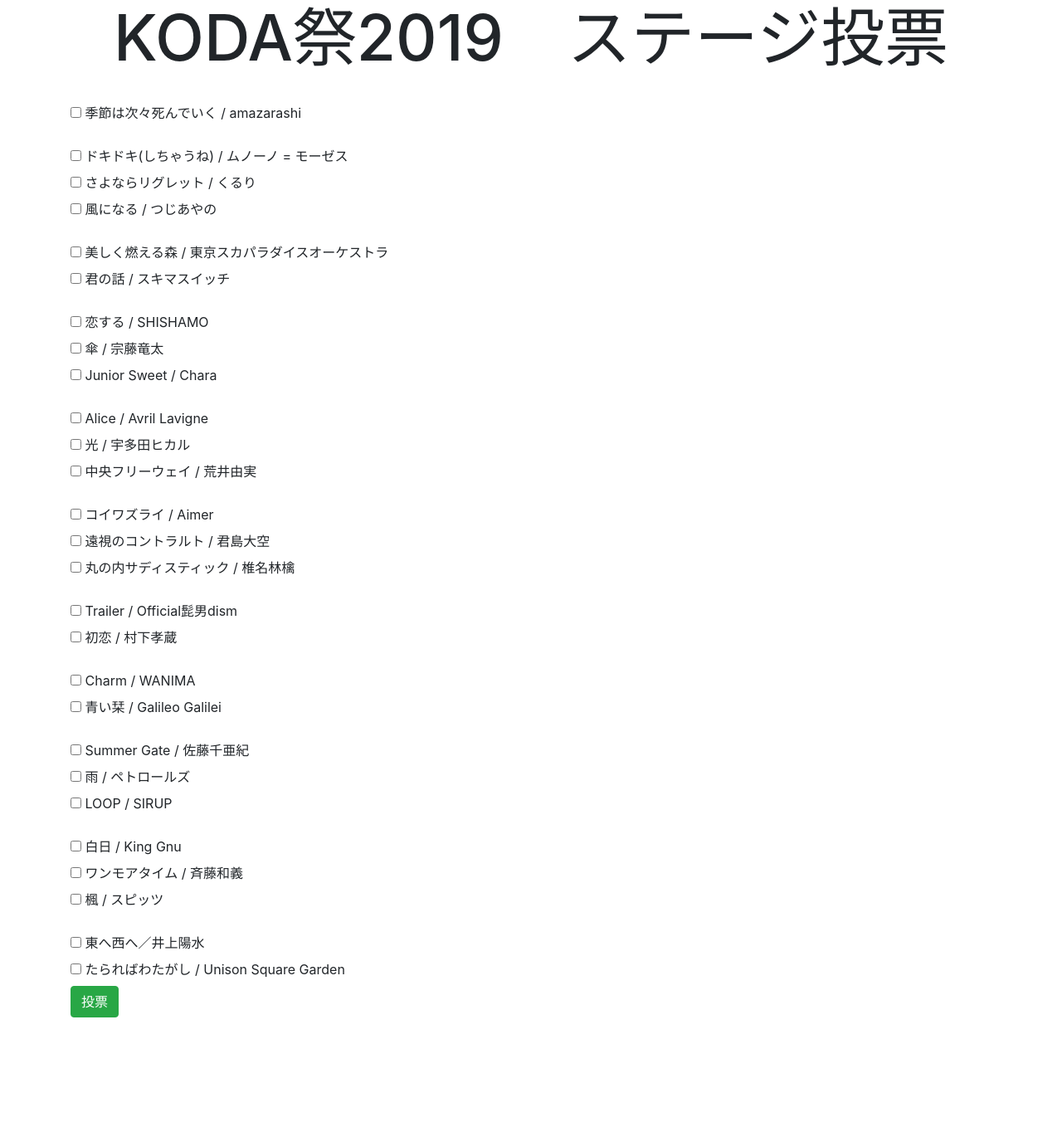
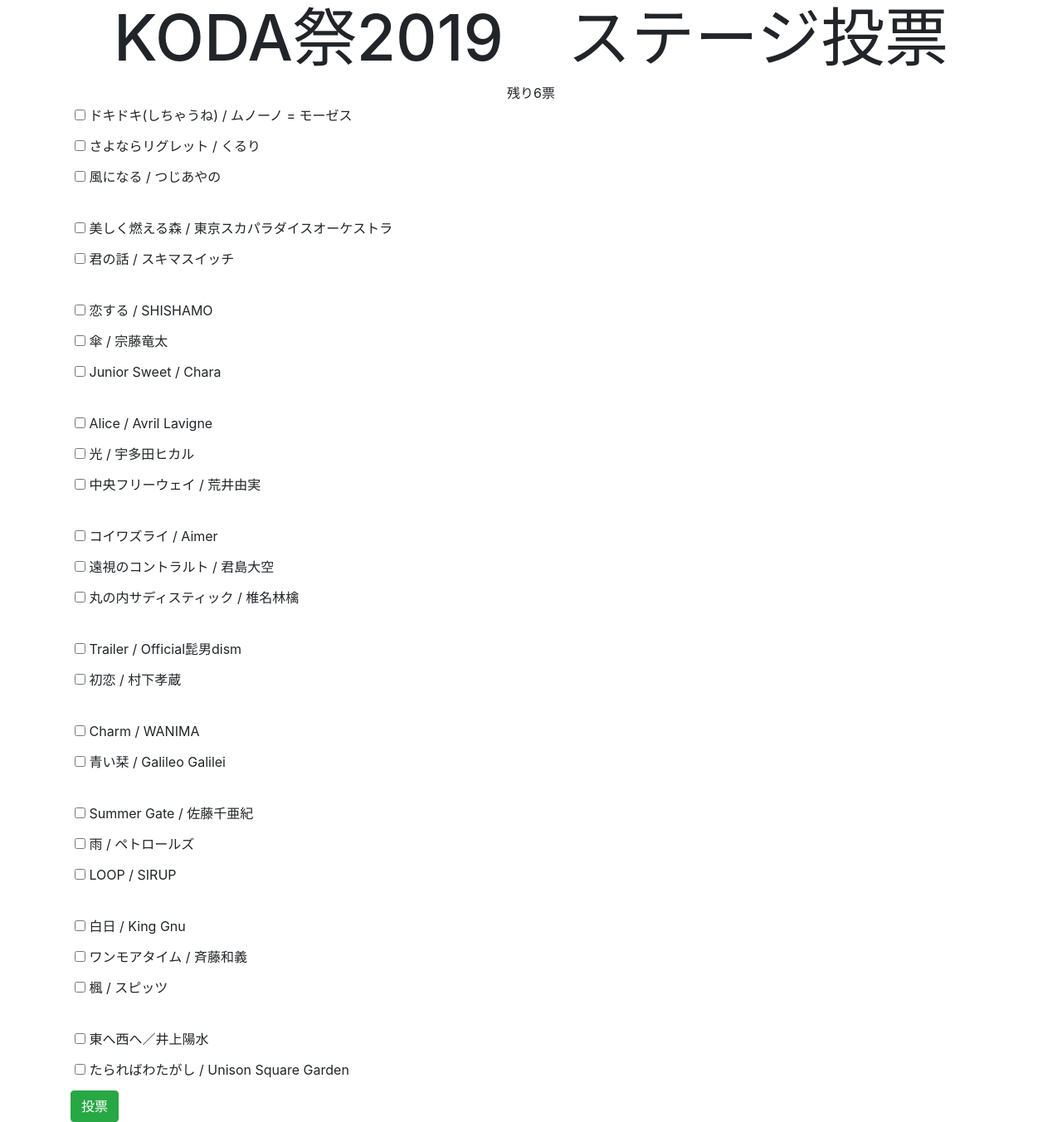
Before and after one commit to yu-ichiro/2019KODA_questionnaire, a Flask app: page / in a window 1280 px wide. Shown: the whole page at 83% size. Before the commit the page ends 1226 px from the top, so only its background shows below. Run offline with Flask 2, Linux system fonts and the light colour scheme; some libraries are stand-ins or nearby versions.

Commit message:
frontend brushup

```diff
--- a/app.py
+++ b/app.py
@@ -59,24 +59,28 @@ def questionnaire():
     if request.method == 'GET':
         return render_template('index.html', songs=json.dumps(songs))
     if request.method == 'POST':
-        votes = [
-            {
-                'id': _id,
-                'name': songs[int(_id)][0],
-                'reason': request.form.get('reason_' + _id, ''),
-                'vote_num': 2 if request.form.get('second_vote', None) == _id else 1
-            }
-            for _id in request.form.getlist('first_vote')
-        ]
-        file_path = 'votes/vote_{}.json'.format(session['id'])
-        if os.path.exists(file_path):
-            return jsonify({'status': 'error', 'errors': ['投票済みです']})
-        with open(file_path, 'w') as fp:
-            for vote in votes:
-                json.dump(vote, fp, ensure_ascii=False)
-                fp.write('\n')
-        return jsonify({'status': 'success'})
+        try:
+            votes = [
+                {
+                    'id': _id,
+                    'name': songs[int(_id)][0],
+                    'reason': request.form.get('reason_' + _id, ''),
+                    'vote_num': 2 if request.form.get('second_vote', None) == _id else 1
+                }
+                for _id in request.form.getlist('first_vote')
+            ]
+            file_path = 'votes/vote_{}.json'.format(session['id'])
+            if os.path.exists(file_path):
+                return jsonify({'status': 'error', 'errors': ['投票済みです']})
+            with open(file_path, 'w') as fp:
+                for vote in votes:
+                    json.dump(vote, fp, ensure_ascii=False)
+                    fp.write('\n')
+            return jsonify({'status': 'success'})
+        except Exception as e:
+            print(e)
+            return jsonify({'status': 'error', 'errors': ['サーバーでエラーが発生しました。スミスを殴ってください。']})
 
 
 if __name__ == '__main__':
-    app.run(debug=True, host='0.0.0.0', port=8000)
+    app.run(host='0.0.0.0', port=8000)
--- a/templates/index.html
+++ b/templates/index.html
@@ -17,19 +17,36 @@
     .vspace {
       height: 20px;
     }
+
+    .checked {
+      background-color: rgba(0, 255, 0, 0.3);
+      padding: 10px;
+      border: solid 2px rgb(0,178,100);
+      border-radius: 5px
+    }
   </style>
 </head>
 <body>
-<div class="container">
-  <h1 style="text-align: center; font-size: 6vw">KODA祭2019　ステージ投票</h1>
-  <br>
+<header style="position: fixed; background-color: white; width: 100%">
+<h1 style="text-align: center; font-size: 6vw">KODA祭2019　ステージ投票</h1>
+<div id="votes_left" style="text-align: center"></div>
+</header>
+<section class="container">
+  <div class="vspace"></div>
+  <div class="vspace"></div>
+  <div class="vspace"></div>
   <div id="content"></div>
-</div>
+</section>
 <script>
-  let songs = {{ songs | safe }};
+  const limit = 6;
+  const songs = {{ songs | safe }};
   Vue.options.delimiters = ['{', '}'];
 
-  let content = new Vue({
+  $(function () {
+      $('#votes_left').text('残り'+limit+'票');
+  });
+
+  const content = new Vue({
     el: '#content',
     data: function() {
       return {
@@ -45,16 +62,23 @@
           })
         })(songs),
         select_count: 0,
+        votes_left: limit,
         errors: [],
       };
     },
     methods: {
+      update: function () {
+        this.$nextTick(function () {
+          this.votes_left = limit - this.select_count - (!isNaN(parseInt($('input[name="second_vote"]:checked').val())) ? 1 : 0);
+          $('#votes_left').text('残り'+this.votes_left+'票');
+        });
+      },
       check: function (e) {
         const before_checked = $(e.target).prop('checked');
 
         if (before_checked) {
-          if (this.select_count === 6) {
-            alert('6曲以上選択することはできません');
+          if (this.select_count === limit) {
+            alert(limit + '曲以上選択することはできません');
             e.preventDefault();
             return
           }
@@ -62,6 +86,7 @@
         } else {
           this.select_count -= 1;
         }
+        this.update();
       },
       submit: function () {
         const self = this;
@@ -70,7 +95,7 @@
         }).map(function(song) {
           return {
             name: song.name,
-            reason: song.reason !== '' ? song.reason : '(未入力)',
+            reason: song.reason !== '' ? song.reason : '(未入力😢)',
             double: $('input[name="second_vote"]:checked').val() === String(song.index)
           }
         }).map(function (vote) {
@@ -78,12 +103,12 @@
             return '曲：' + vote.name + '[2票]\n理由：' + vote.reason + '\n\n';
           else
             return '曲：' + vote.name + '\n理由：' + vote.reason + '\n\n';
-        });
+        }).join('');
         const confirm = window.confirm('以下の内容で投票します。よろしいですか？\n\n' + vote_string);
         if (!confirm) {return}
         const vote_count = self.select_count + (
           !isNaN(parseInt($('input[name="second_vote"]:checked').val())) ? 1 : 0);
-        const count_check = vote_count === 6 || window.confirm(vote_count + '票しか使っていません。(一人6票)\nこのまま投票しますか？');
+        const count_check = vote_count === self.limit || window.confirm(vote_count + '票しか使っていません。(一人' + limit + '票)\nこのまま投票しますか？');
         if (confirm && count_check) {
           $.ajax({
             url: location.href,
@@ -104,19 +129,18 @@
       '  <div class="alert alert-danger hidden" id="error" v-if="errors.length > 0">' +
       '    <span v-for="error in errors">{ error }</span>' +
       '  </div>' +
-      '  <div v-for="song in songs">' +
-      '    <div v-if="song.show">' +
+      '  <div v-for="song in songs" :style="{margin: \'5px\'}">' +
+      '    <div v-if="song.show" :class="{checked: song.checked}">' +
       '      <label>' +
       '        <input type="checkbox" name="first_vote" :value="song.index" v-model="song.checked" @click="check($event)">' +
       '        { song.name }' +
       '      </label><br>' +
       '      <div class="song-detail" v-show="song.checked">' +
       '        <input class="form-control" type="text" :name="\'reason_\' + song.index" v-if="song.checked" v-model="song.reason" placeholder="選んだ理由">' +
-      '        <label v-if="select_count < 6">' +
-      '          <input type="radio" name="second_vote" v-if="song.checked" :value="song.index">' +
+      '        <label v-if="select_count < ' + limit + '">' +
+      '          <input type="radio" name="second_vote" v-if="song.checked" :value="song.index" @click="update">' +
       '          二票いれる' +
       '        </label>' +
-      '        <br>' +
       '      </div>' +
       '    </div>' +
       '    <div class="vspace" v-if="!song.show && song.name == \'----\'"></div>' +
```
